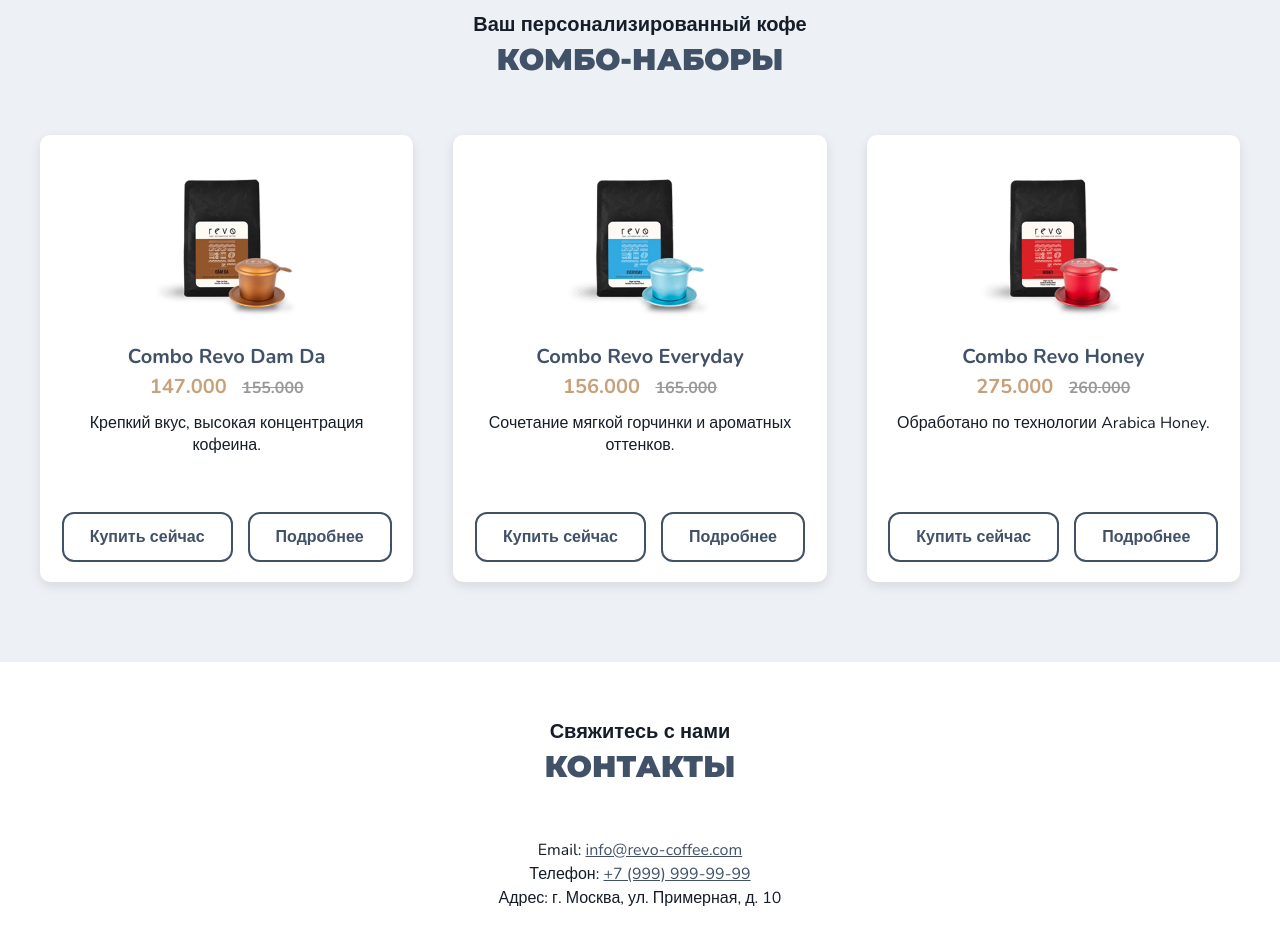
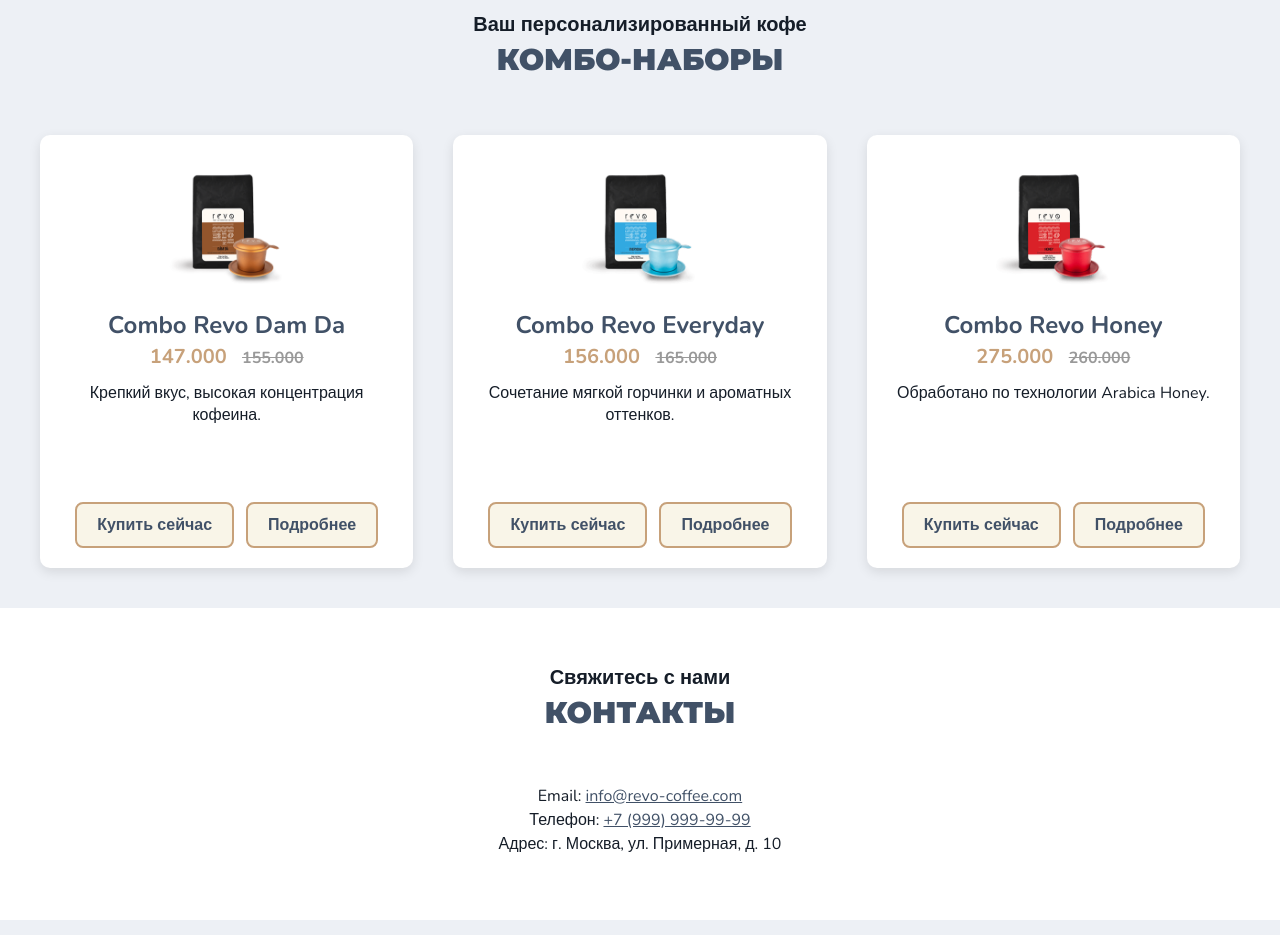
Before and after one commit to JuliaDmitrievna/Practic-2, a plain HTML site: page index.html in a window 1280 px wide. Shown: the part 2780-3715 px from the top of the page. Drawn offline with nearby package versions, Linux system fonts and the light colour scheme.

Commit message:
правки кнопок

```diff
--- a/assets/css/style.css
+++ b/assets/css/style.css
@@ -382,9 +382,9 @@ header {
     display: grid;
     grid-template-columns: repeat(3, 1fr);
     gap: 40px;
+    align-items: stretch;
 }
 
-/* Карточки */
 .combo-card {
     background-color: #fff;
     padding: 20px;
@@ -395,8 +395,10 @@ header {
     align-items: center;
     text-align: center;
 
-    box-shadow: 0 4px 12px rgba(0, 0, 0, 0.1);
+    box-shadow: 0 4px 12px rgba(0,0,0,0.1);
     transition: transform 0.2s ease;
+
+    height: 100%;
 }
 
 .combo-card:hover {
@@ -404,18 +406,19 @@ header {
 }
 
 .combo-card img {
-    width: 200px;
+    width: 160px;
     margin-bottom: 20px;
 }
 
 .combo-card h3 {
     font-family: var(--font-main);
-    font-size: 20px;
+    font-size: var(--fs-title);
     font-weight: 700;
     color: var(--color-primary);
     margin-bottom: 10px;
 }
 
+/* Цена */
 .combo-card .price {
     font-size: 20px;
     font-weight: 700;
@@ -435,43 +438,41 @@ header {
 }
 
 .combo-card .description {
-    font-size: 16px;
+    font-size: var(--fs-body);
     line-height: 1.4;
-    color: var(--color-dark);
     margin-bottom: 20px;
+    min-height: 60px;
 }
 
 .combo-card .buttons {
     display: flex;
-    flex-direction: row;
-    justify-content: center;
-    gap: 15px;
-    width: 100%;
-    margin-top: 20px;
+    gap: 12px;
+    margin-top: auto;
+}
+
+.combo-card .buttons button {
+    @apply .btn;
 }
 
 .combo-card button {
-    padding: 12px 26px;
+    padding: 10px 20px;
+    font-family: var(--font-main);
     font-size: 16px;
     font-weight: 700;
-    font-family: var(--font-main);
 
-    background-color: #fff;
-    border: 2px solid var(--color-primary);
+    background-color: var(--color-cream);
+    border: 2px solid var(--color-accent);
+
     color: var(--color-primary);
-
-    border-radius: 12px;
+    border-radius: 8px;
 
     cursor: pointer;
     transition: 0.2s ease;
 }
 
 .combo-card button:hover {
-    background-color: var(--color-primary);
+    background-color: var(--color-accent);
     color: #fff;
-}
-.combo-card .description {
-    min-height: 60px; /* фиксируем одинаковую высоту текстового блока */
 }
 
 /* =========================================================
```
